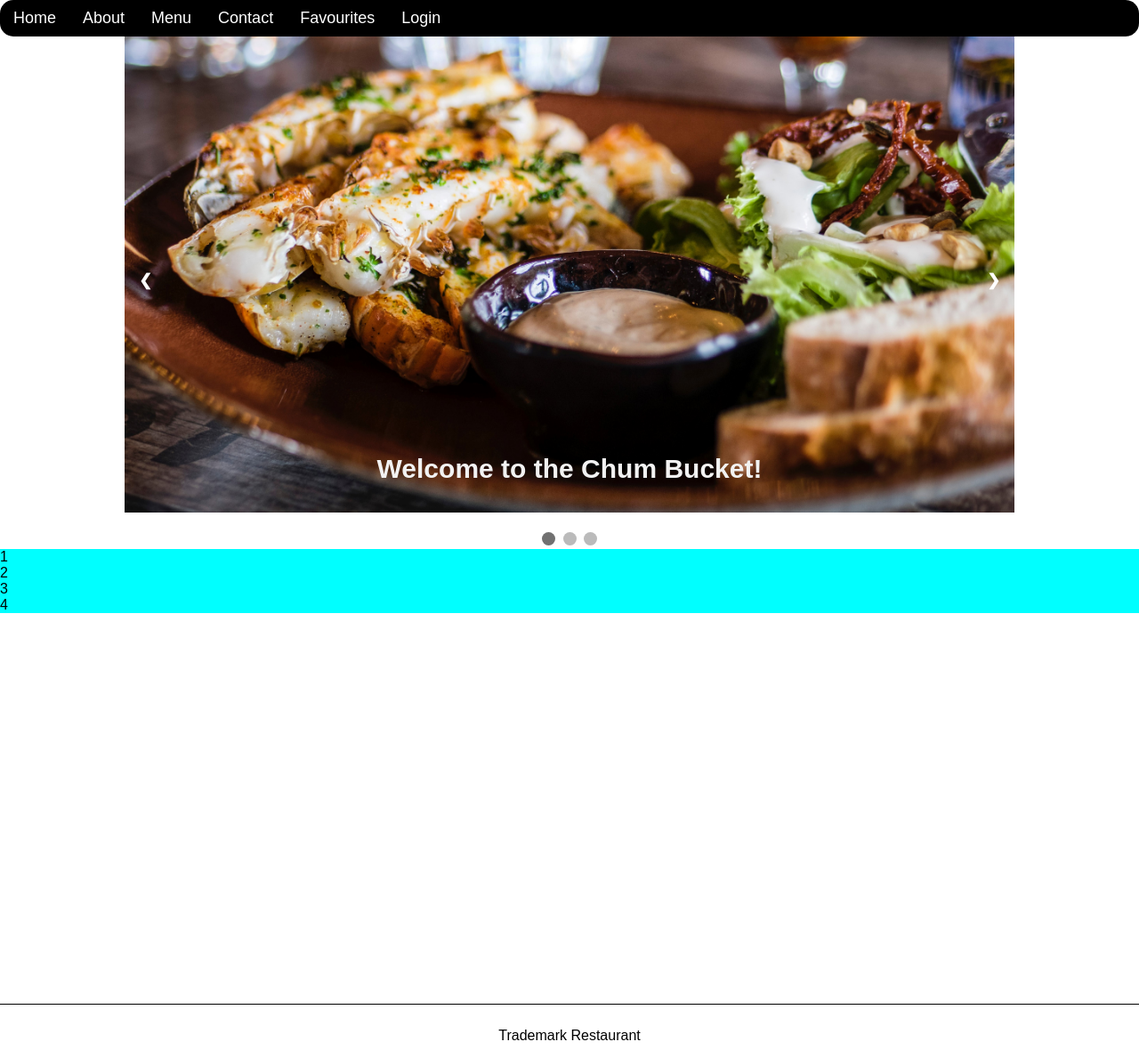
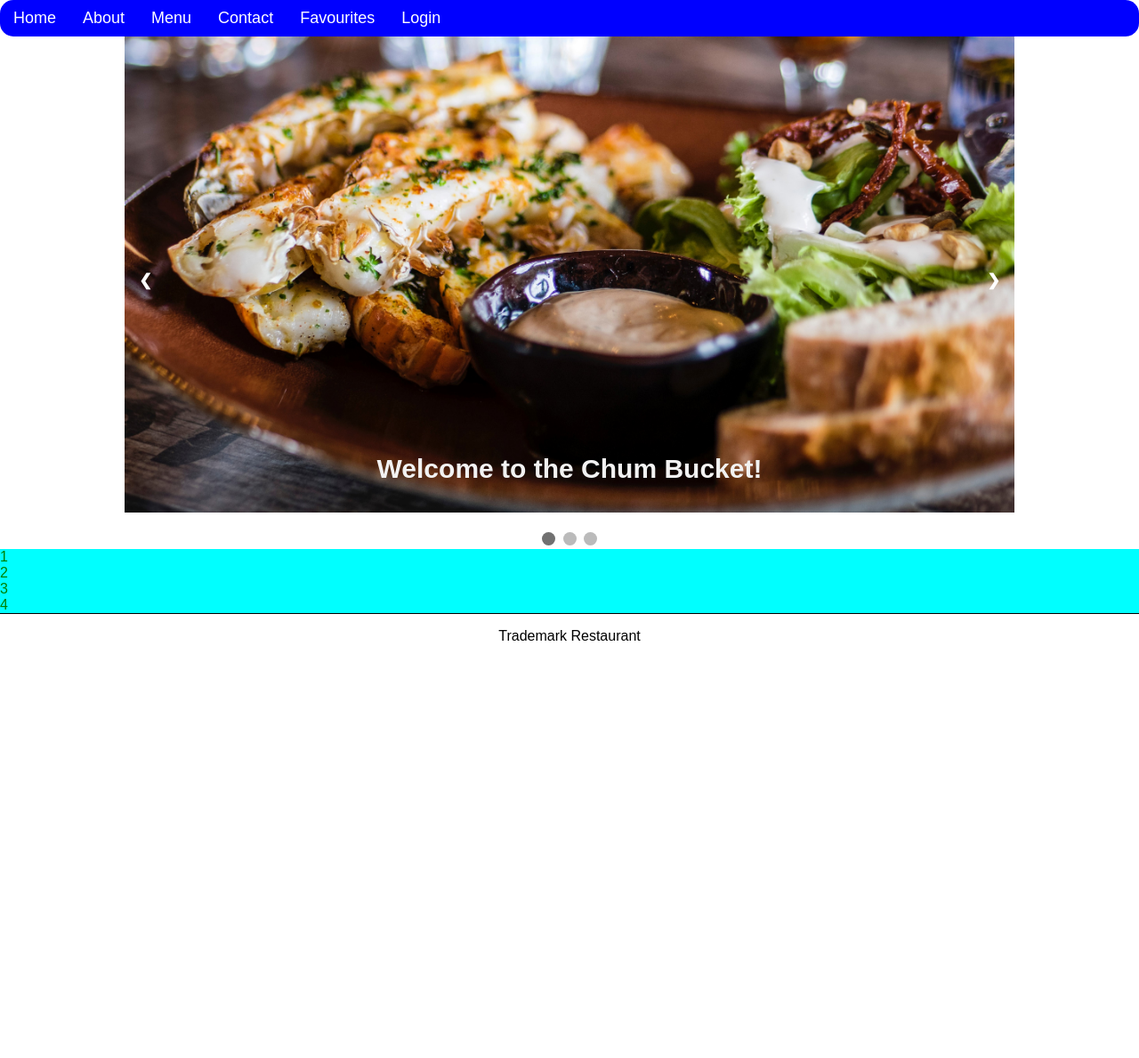
Before and after one commit to LiamCurmideGray/CIS1054-Web-Assignment, a PHP site: page / in a window 1280 px wide. Shown: the whole page at 89% size. After the commit the page ends 720 px from the top, so only its background shows below. Run offline with PHP 8.4, Linux system fonts and the light colour scheme.

Commit message:
Removed Space between body and footer

```diff
--- a/stylesheets/genStyles.css
+++ b/stylesheets/genStyles.css
@@ -5,7 +5,7 @@ body {
 
   .topnav {
     overflow: hidden;
-    background-color: black;
+    background-color: blue;
     border-radius:15px;
   }
 
@@ -26,10 +26,5 @@ body {
   .line{
 
     position: relative;
-    height: 450px;
-    bottom: 10px;
-    padding: 10px 15px;
     border-bottom: 1px solid black;
-
-
   }
--- a/stylesheets/indexStyles.css
+++ b/stylesheets/indexStyles.css
@@ -3,8 +3,7 @@
 }
 
 img{
-
-    width: 100%;
+    max-width: 100%;
 }
 
 .navDot{
@@ -13,7 +12,6 @@ img{
 }
 
 .Slideshow{
-
     max-width: 1000px;
     position: relative;
     margin: auto;
@@ -100,6 +98,6 @@ img{
 }
 
 .menu{
-
+    color: green;
     background-color: aqua;
 }
```
